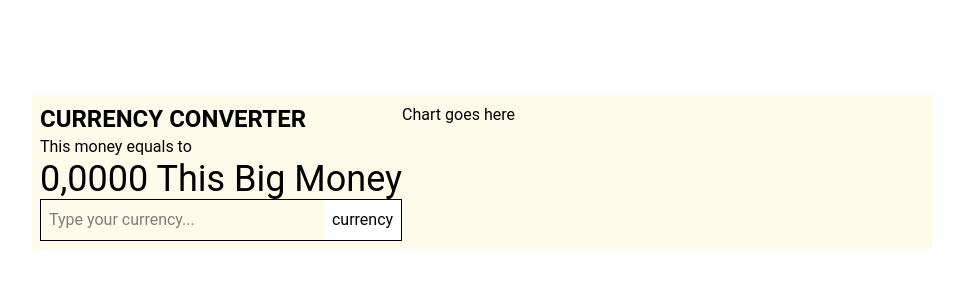
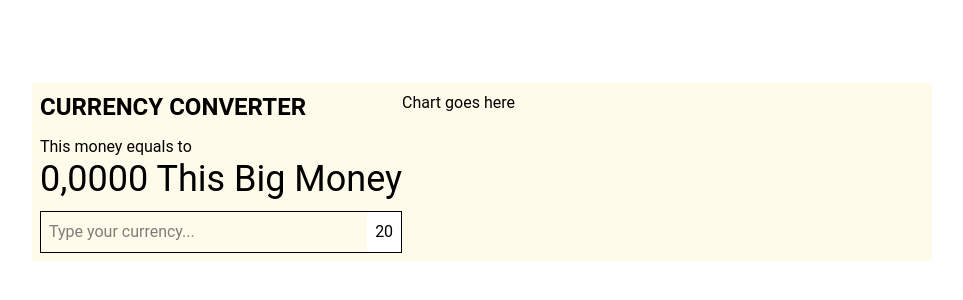
Before and after one commit to Zer0-Gravity/mini-react-project, a React (Vite) app in the folder currency-exchange-app/: page / in a window 1280 px wide. Shown: the part 228-528 px from the top of the page, without its empty margins (158-1121 px from the left). Built offline with nearby package versions, Linux system fonts and the light colour scheme.

Commit message:
Add: Input Component for the converter

```diff
--- a/currency-exchange-app/src/Component/CurrencyApp.tsx
+++ b/currency-exchange-app/src/Component/CurrencyApp.tsx
@@ -1,54 +1,20 @@
 import { useState } from "react";
+import CurrencyInput from "./CurrencyInput";
 
 function CurrencyApp() {
-    const [isOpen, setIsOpen] = useState(false);
-    const [currency, setCurrency] = useState("");
+    let [currency, setCurrency] = useState<number | string>("");
+
+    currency = 20;
 
     return (
         <div className="flex w-225 p-2 bg-amber-50 ">
-            <div>
+            <div className="flex flex-col gap-3">
                 <h1 className="text-2xl font-bold">CURRENCY CONVERTER</h1>
                 <div>
                     <p>This money equals to</p>
                     <h1 className="text-4xl">0,0000 This Big Money</h1>
                 </div>
-                <div className="flex items-center border">
-                    <input
-                        type="number"
-                        placeholder="Type your currency..."
-                        className="flex-1 outline-none p-2"
-                    />
-                    <div className="bg-white p-2 relative">
-                        <button onClick={() => setIsOpen(!isOpen)}>
-                            {currency || "currency"}
-                        </button>
-                        {isOpen && (
-                            <div className="absolute mt-3">
-                                <input
-                                    type="search"
-                                    placeholder="Search currency"
-                                    className="border p-2 mb-2"
-                                />
-                                <ul
-                                    className="cursor-pointer"
-                                    onClick={() => setIsOpen(false)}
-                                >
-                                    <li>EUR</li>
-                                    <li>EUR</li>
-                                    <li>EUR</li>
-                                    <li>EUR</li>
-                                    <li>EUR</li>
-                                    <li>EUR</li>
-                                    <li>EUR</li>
-                                    <li>EUR</li>
-                                    <li>EUR</li>
-                                    <li>EUR</li>
-
-                                </ul>
-                            </div>
-                        )}
-                    </div>
-                </div>
+                <CurrencyInput currency={currency} setCurrency={setCurrency} />
             </div>
             <div>
                 <h1>Chart goes here</h1>
--- /dev/null
+++ b/currency-exchange-app/src/Component/CurrencyInput.tsx
@@ -0,0 +1,46 @@
+import { useState } from "react";
+
+interface Input {
+    currency: number | string;
+}
+
+function CurrencyInput({ currency }: Input) {
+    const [isOpen, setIsOpen] = useState(false);
+    return (
+        <div className="flex items-center border">
+            <input
+                type="number"
+                placeholder="Type your currency..."
+                className="flex-1 outline-none p-2"
+            />
+            <div className="bg-white p-2 relative">
+                {/* Custom Dropdown button */}
+                <button onClick={() => setIsOpen(!isOpen)}>
+                    {currency || "Currency"}
+                </button>
+                {isOpen && (
+                    <div className="absolute mt-3 bg-gray-400 p-2">
+                        <input
+                            type="search"
+                            placeholder="Search currency"
+                            className="border p-2 mb-2"
+                        />
+                        <ul
+                            className="cursor-pointer"
+                            onClick={() => setIsOpen(false)}
+                        >
+                            <li>EUR</li>
+                            <li>EUR</li>
+                            <li>EUR</li>
+                            <li>EUR</li>
+                            <li>EUR</li>
+                            <li>EUR</li>
+                        </ul>
+                    </div>
+                )}
+            </div>
+        </div>
+    );
+}
+
+export default CurrencyInput;
```
